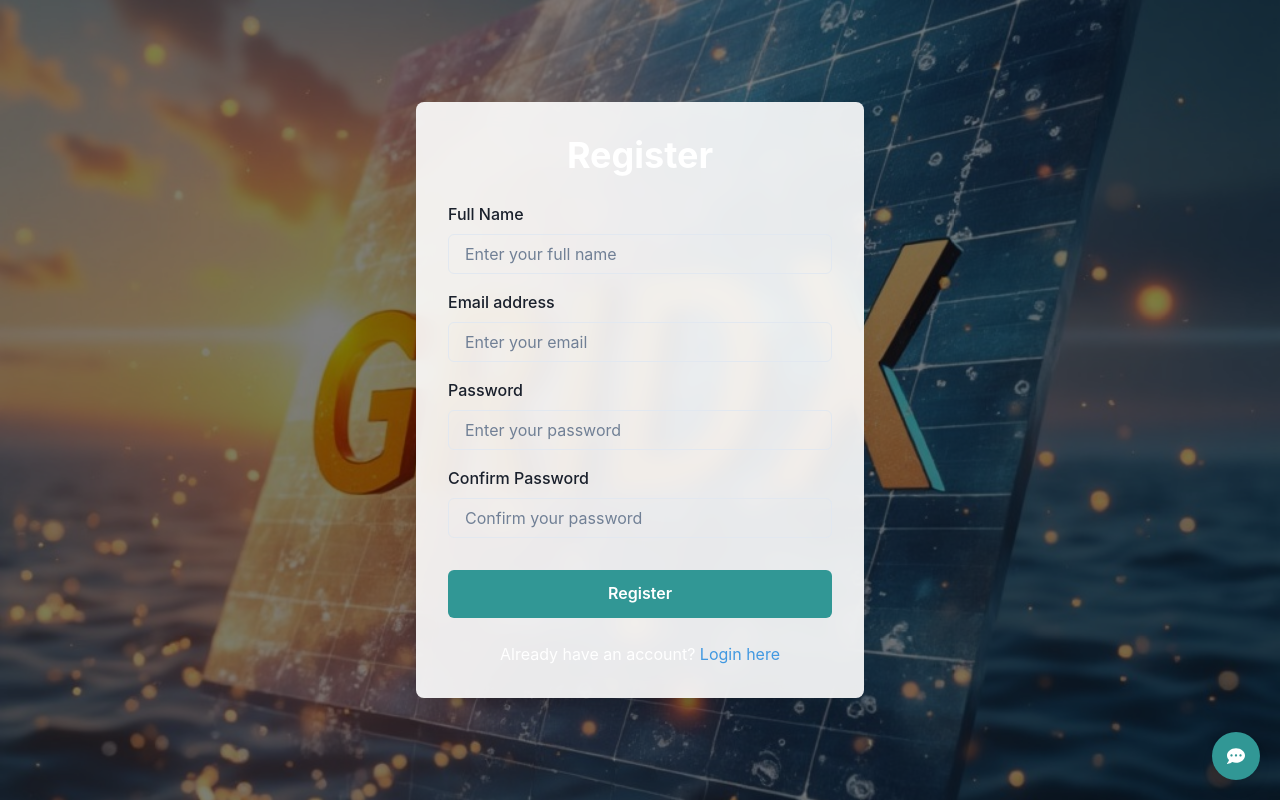
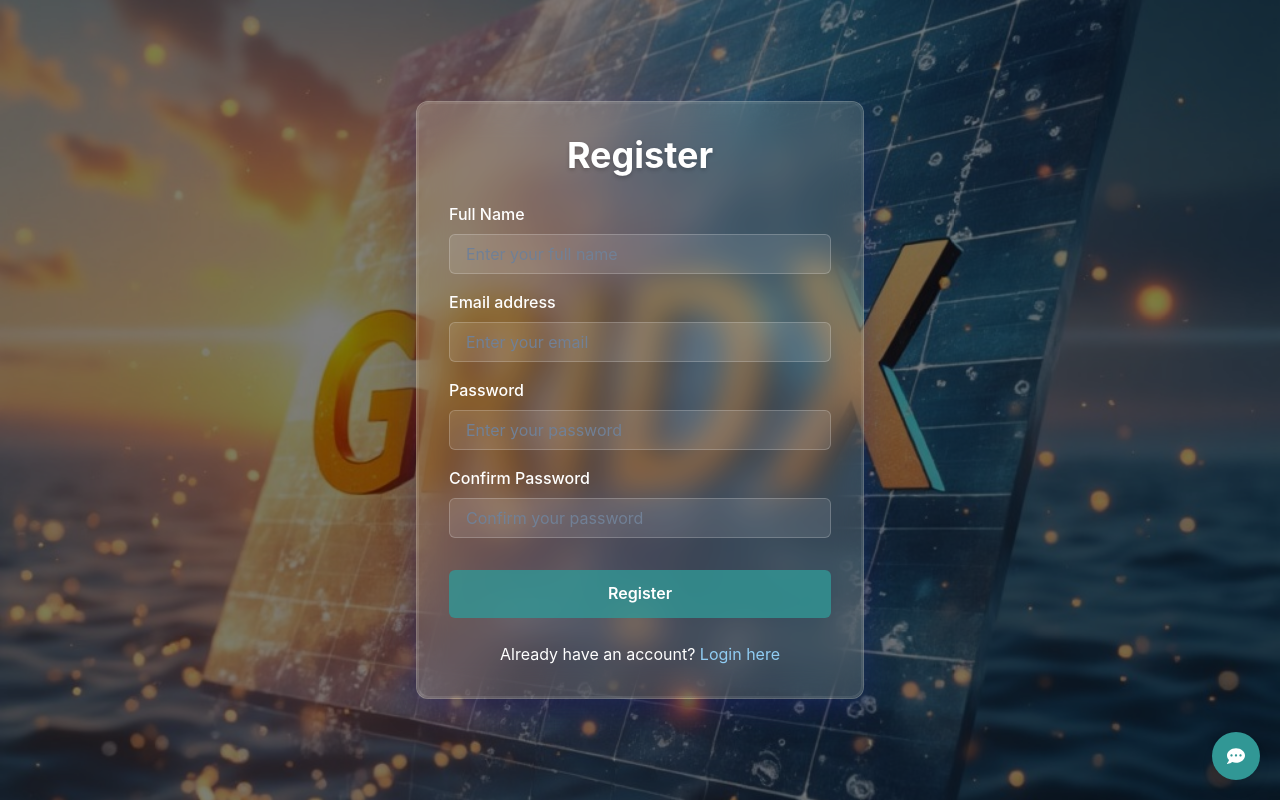
Before and after one commit to sleigh116/For_the_100th_Time.Sleigh116, a React (Create React App) app in the folder frontend/: page /register in a window 1280 px wide. Built offline with nearby package versions, Linux system fonts and the light colour scheme.

Commit message:
Refactor RegisterPage to enhance glassmorphism styling with updated background colors, borders, and hover effects. Improve form control aesthetics and text visibility for a more cohesive user experience.

```diff
--- a/frontend/src/pages/RegisterPage.js
+++ b/frontend/src/pages/RegisterPage.js
@@ -29,6 +29,17 @@ function RegisterPage() {
   const [errors, setErrors] = useState({}); // State for validation errors
   const navigate = useNavigate();
   const toast = useToast(); // Initialize toast for Chakra UI notifications
+
+  // Update color mode values for glassmorphism effect
+  const formBg = useColorModeValue(
+    'rgba(255, 255, 255, 0.15)',
+    'rgba(26, 32, 44, 0.15)'
+  );
+  const textColor = useColorModeValue('white', 'white');
+  const borderColor = useColorModeValue(
+    'rgba(255, 255, 255, 0.2)',
+    'rgba(255, 255, 255, 0.1)'
+  );
 
   // Function to validate form inputs
   const validateForm = () => {
@@ -99,11 +110,6 @@ function RegisterPage() {
     }
   };
 
-   // Chakra UI hook for dynamic colors based on color mode
-   const formBg = useColorModeValue('rgba(255, 255, 255, 0.9)', 'rgba(26, 32, 44, 0.9)');
-   const textColor = useColorModeValue('white', 'white');
-
-
   return (
     // Use Flex for centering the form vertically and horizontally
     <Flex
@@ -128,32 +134,64 @@ function RegisterPage() {
         zIndex="1"
       />
 
-      {/* Form container with updated styling */}
+      {/* Form container with enhanced glassmorphism styling */}
       <Box
         maxW="md"
         w="full"
         bg={formBg}
-        boxShadow="xl"
-        borderRadius="lg"
+        boxShadow="0 8px 32px 0 rgba(31, 38, 135, 0.37)"
+        borderRadius="xl"
         p={8}
         textAlign="center"
         position="relative"
         zIndex="2"
-        backdropFilter="blur(10px)"
+        backdropFilter="blur(16px)"
+        border="1px solid"
+        borderColor={borderColor}
+        _before={{
+          content: '""',
+          position: 'absolute',
+          top: 0,
+          left: 0,
+          right: 0,
+          bottom: 0,
+          borderRadius: 'xl',
+          padding: '2px',
+          background: 'linear-gradient(45deg, rgba(255,255,255,0.1), rgba(255,255,255,0.05))',
+          WebkitMask: 'linear-gradient(#fff 0 0) content-box, linear-gradient(#fff 0 0)',
+          WebkitMaskComposite: 'xor',
+          maskComposite: 'exclude',
+        }}
       >
-        <Heading as="h2" size="xl" mb={6} color={textColor}>
+        <Heading
+          as="h2"
+          size="xl"
+          mb={6}
+          color={textColor}
+          textShadow="0 2px 4px rgba(0,0,0,0.2)"
+        >
           Register
         </Heading>
         {/* VStack for vertical stacking of form controls */}
         <VStack as="form" spacing={4} onSubmit={handleSubmit} noValidate>
           {/* Form Control for Full Name */}
           <FormControl id="name" isInvalid={!!errors.name}>
-            <FormLabel>Full Name</FormLabel>
+            <FormLabel color={textColor}>Full Name</FormLabel>
             <Input
               type="text"
               placeholder="Enter your full name"
               value={name}
               onChange={(e) => setName(e.target.value)}
+              bg="rgba(255, 255, 255, 0.1)"
+              borderColor={borderColor}
+              color={textColor}
+              _hover={{
+                borderColor: 'rgba(255, 255, 255, 0.3)',
+              }}
+              _focus={{
+                borderColor: 'rgba(255, 255, 255, 0.5)',
+                boxShadow: '0 0 0 1px rgba(255, 255, 255, 0.5)',
+              }}
             />
              {/* Display error message if validation fails */}
              <FormErrorMessage>{errors.name}</FormErrorMessage>
@@ -161,36 +199,66 @@ function RegisterPage() {
 
           {/* Form Control for Email */}
           <FormControl id="email" isInvalid={!!errors.email}>
-            <FormLabel>Email address</FormLabel>
+            <FormLabel color={textColor}>Email address</FormLabel>
             <Input
               type="email"
               placeholder="Enter your email"
               value={email}
               onChange={(e) => setEmail(e.target.value)}
+              bg="rgba(255, 255, 255, 0.1)"
+              borderColor={borderColor}
+              color={textColor}
+              _hover={{
+                borderColor: 'rgba(255, 255, 255, 0.3)',
+              }}
+              _focus={{
+                borderColor: 'rgba(255, 255, 255, 0.5)',
+                boxShadow: '0 0 0 1px rgba(255, 255, 255, 0.5)',
+              }}
             />
              <FormErrorMessage>{errors.email}</FormErrorMessage>
           </FormControl>
 
           {/* Form Control for Password */}
           <FormControl id="password" isInvalid={!!errors.password}>
-            <FormLabel>Password</FormLabel>
+            <FormLabel color={textColor}>Password</FormLabel>
             <Input
               type="password"
               placeholder="Enter your password"
               value={password}
               onChange={(e) => setPassword(e.target.value)}
+              bg="rgba(255, 255, 255, 0.1)"
+              borderColor={borderColor}
+              color={textColor}
+              _hover={{
+                borderColor: 'rgba(255, 255, 255, 0.3)',
+              }}
+              _focus={{
+                borderColor: 'rgba(255, 255, 255, 0.5)',
+                boxShadow: '0 0 0 1px rgba(255, 255, 255, 0.5)',
+              }}
             />
              <FormErrorMessage>{errors.password}</FormErrorMessage>
           </FormControl>
 
           {/* Form Control for Confirm Password */}
           <FormControl id="confirm-password" isInvalid={!!errors.confirmPassword}>
-            <FormLabel>Confirm Password</FormLabel>
+            <FormLabel color={textColor}>Confirm Password</FormLabel>
             <Input
               type="password"
               placeholder="Confirm your password"
               value={confirmPassword}
               onChange={(e) => setConfirmPassword(e.target.value)}
+              bg="rgba(255, 255, 255, 0.1)"
+              borderColor={borderColor}
+              color={textColor}
+              _hover={{
+                borderColor: 'rgba(255, 255, 255, 0.3)',
+              }}
+              _focus={{
+                borderColor: 'rgba(255, 255, 255, 0.5)',
+                boxShadow: '0 0 0 1px rgba(255, 255, 255, 0.5)',
+              }}
             />
              <FormErrorMessage>{errors.confirmPassword}</FormErrorMessage>
           </FormControl>
@@ -198,13 +266,23 @@ function RegisterPage() {
           {/* Submit Button */}
           <Button
             type="submit"
-            colorScheme="teal" // Use teal color scheme
-            size="lg" // Large button size
-            fontSize="md" // Medium font size
-            isLoading={loading} // Show loading spinner when submitting
+            colorScheme="teal"
+            size="lg"
+            fontSize="md"
+            isLoading={loading}
             loadingText="Registering..."
-            w="full" // Button takes full width
-            mt={4} // Margin top
+            w="full"
+            mt={4}
+            bg="rgba(49, 151, 149, 0.8)"
+            _hover={{
+              bg: 'rgba(49, 151, 149, 0.9)',
+              transform: 'translateY(-2px)',
+              boxShadow: '0 4px 12px rgba(0, 0, 0, 0.15)',
+            }}
+            _active={{
+              bg: 'rgba(49, 151, 149, 1)',
+              transform: 'translateY(0)',
+            }}
           >
             Register
           </Button>
@@ -214,7 +292,15 @@ function RegisterPage() {
         <Text mt={6} color={textColor}>
           Already have an account?{' '}
            {/* Use ChakraLink as ReactRouterLink for navigation */}
-          <ChakraLink as={ReactRouterLink} to="/login" color="blue.400">
+          <ChakraLink
+            as={ReactRouterLink}
+            to="/login"
+            color="blue.200"
+            _hover={{
+              color: 'blue.100',
+              textDecoration: 'underline',
+            }}
+          >
             Login here
           </ChakraLink>
         </Text>
```
